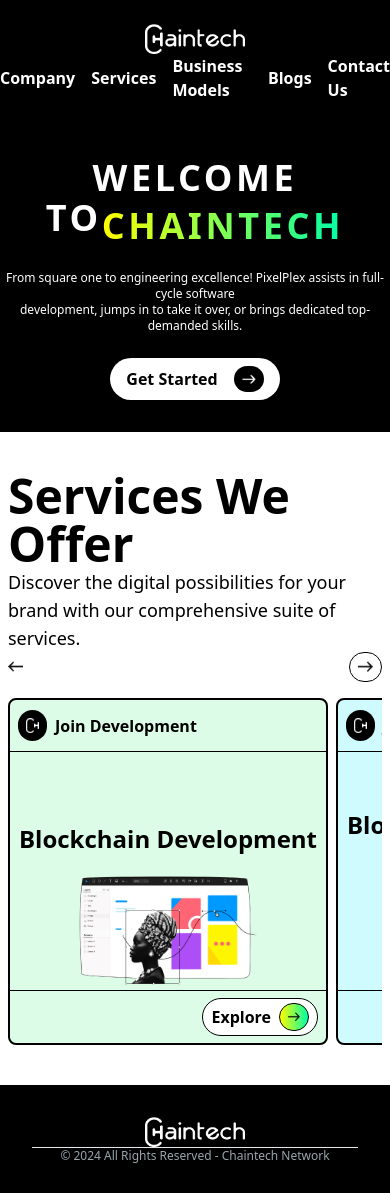
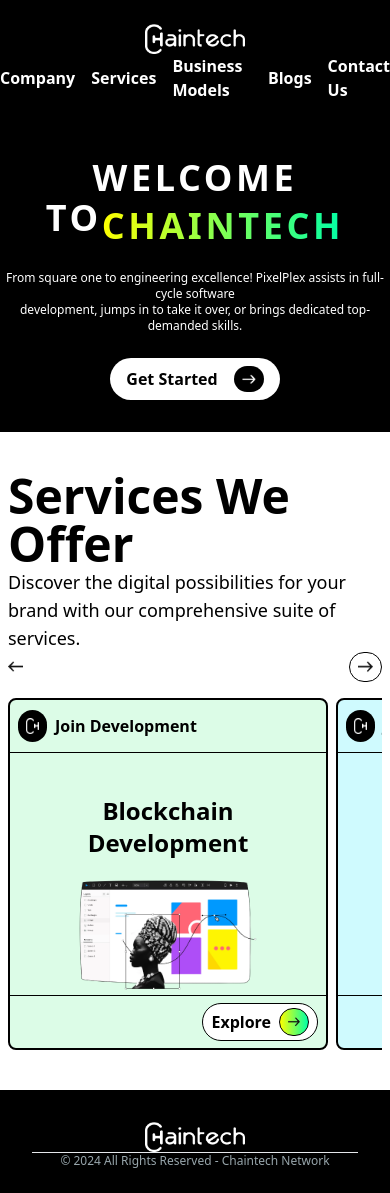
Before and after one commit to Arijeet10/chaintech-landing-page, a Next.js app: page / in a window 390 px wide. Shown: the top 1193 px of the page. Built offline with nearby package versions, Linux system fonts and the light colour scheme.

Commit message:
chaintech assignment landing page

```diff
--- a/components/Header.js
+++ b/components/Header.js
@@ -5,7 +5,7 @@
   return (
     <>
       <nav className="sm:flex sm:items-center md:justify-between  bg-black py-6 sm:px-36">
-        <Link href="#" className="bg-black flex items-center justify-center ">
+        <Link href="/" className="bg-black flex items-center justify-center ">
             <Image
                 src="/logo.png"
                 alt="website logo"
--- a/components/ServiceCard.js
+++ b/components/ServiceCard.js
@@ -23,8 +23,8 @@
                         Join Development
                     </div>
                 </div>
-                <div className="h-[70%] border-y border-black flex flex-col gap-4 px-2 md:px-0 items-center justify-end">
-                    <div className="font-bold text-2xl text-center">
+                <div className="h-[70%] border-y border-black flex flex-col gap-4  items-center justify-end">
+                    <div className="font-bold text-2xl text-center px-6 sm:px-0">
                         {cardData.name}
                     </div>
                     <div>
```
